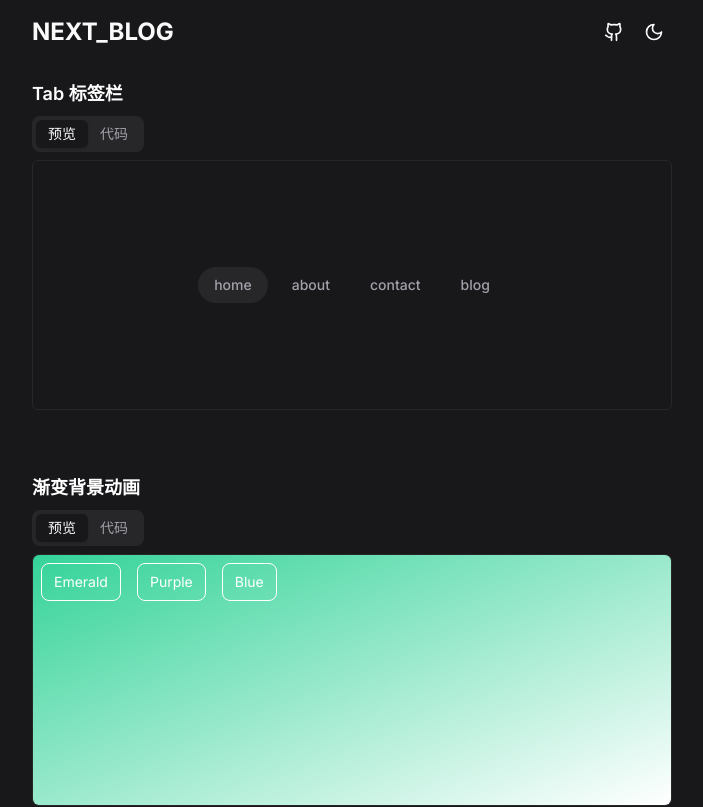
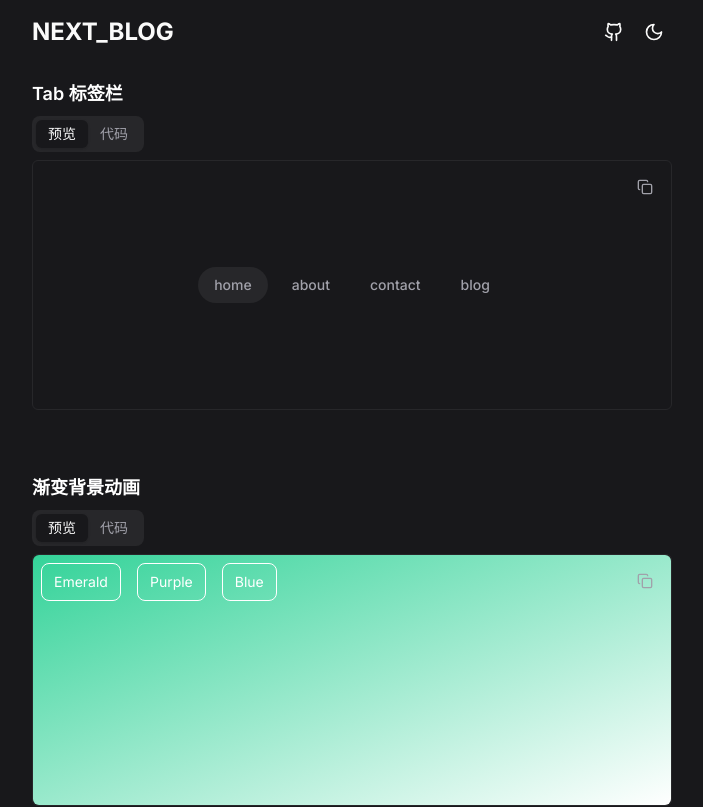
Before and after one commit to oyal/next-mdx-blog, a Next.js app: page /blogs/framer-motion-examples in a window 1280 px wide. Shown: the top 807 px of the page, without its empty margins (288-991 px from the left). Built offline with nearby package versions, Linux system fonts and the light colour scheme.

Commit message:
feat: 复制代码按钮

```diff
--- a/components/code-preview.tsx
+++ b/components/code-preview.tsx
@@ -1,8 +1,9 @@
 'use client'
 
-import { Suspense, useMemo } from 'react'
+import { useMemo } from 'react'
 import { Tabs, TabsContent, TabsList, TabsTrigger } from '@/components/ui/tabs'
 import Code from '@/components/code'
+import CopyButton from '@/components/copy-button'
 
 interface CodePreviewProps {
   path: string
@@ -33,11 +34,13 @@
         </TabsList>
         <TabsContent value="preview">
           <div className="relative flex min-h-[250px] items-center justify-center rounded-md border">
-            <Suspense fallback={<div>Loading...</div>}>{Preview}</Suspense>
+            {Preview}
+            <CopyButton content={codeString} />
           </div>
         </TabsContent>
-        <TabsContent value="code">
+        <TabsContent value="code" className="relative">
           <Code code={codeString} />
+          <CopyButton content={codeString} />
         </TabsContent>
       </Tabs>
     </div>
--- /dev/null
+++ b/components/copy-button.tsx
@@ -0,0 +1,45 @@
+'use client'
+
+import { useState } from 'react'
+import { CheckIcon, CopyIcon } from 'lucide-react'
+import { Button } from '@/components/ui/button'
+import { cn } from '@/lib/utils'
+
+const CopyButton = ({ content }: { content: string }) => {
+  const [copied, setCopied] = useState(false)
+
+  const onCopy = async () => {
+    try {
+      setCopied(true)
+      await navigator.clipboard.writeText(content)
+      setTimeout(() => {
+        setCopied(false)
+      }, 1000)
+    } catch (error) {
+      console.log(error)
+    }
+  }
+
+  return (
+    <Button
+      onClick={onCopy}
+      variant="ghost"
+      size="icon"
+      className="absolute right-2 top-2"
+    >
+      <CopyIcon
+        size={16}
+        className={cn('transition-all', copied ? 'scale-0' : 'scale-100')}
+      />
+      <CheckIcon
+        size={16}
+        className={cn(
+          'absolute transition-all',
+          copied ? 'scale-100' : 'scale-0',
+        )}
+      />
+    </Button>
+  )
+}
+
+export default CopyButton
--- /dev/null
+++ b/components/ui/button.tsx
@@ -0,0 +1,57 @@
+import * as React from "react"
+import { Slot } from "@radix-ui/react-slot"
+import { cva, type VariantProps } from "class-variance-authority"
+
+import { cn } from "@/lib/utils"
+
+const buttonVariants = cva(
+  "inline-flex items-center justify-center whitespace-nowrap rounded-md text-sm font-medium transition-colors focus-visible:outline-none focus-visible:ring-1 focus-visible:ring-ring disabled:pointer-events-none disabled:opacity-50",
+  {
+    variants: {
+      variant: {
+        default:
+          "bg-primary text-primary-foreground shadow hover:bg-primary/90",
+        destructive:
+          "bg-destructive text-destructive-foreground shadow-sm hover:bg-destructive/90",
+        outline:
+          "border border-input bg-background shadow-sm hover:bg-accent hover:text-accent-foreground",
+        secondary:
+          "bg-secondary text-secondary-foreground shadow-sm hover:bg-secondary/80",
+        ghost: "hover:bg-accent hover:text-accent-foreground",
+        link: "text-primary underline-offset-4 hover:underline",
+      },
+      size: {
+        default: "h-9 px-4 py-2",
+        sm: "h-8 rounded-md px-3 text-xs",
+        lg: "h-10 rounded-md px-8",
+        icon: "h-9 w-9",
+      },
+    },
+    defaultVariants: {
+      variant: "default",
+      size: "default",
+    },
+  }
+)
+
+export interface ButtonProps
+  extends React.ButtonHTMLAttributes<HTMLButtonElement>,
+    VariantProps<typeof buttonVariants> {
+  asChild?: boolean
+}
+
+const Button = React.forwardRef<HTMLButtonElement, ButtonProps>(
+  ({ className, variant, size, asChild = false, ...props }, ref) => {
+    const Comp = asChild ? Slot : "button"
+    return (
+      <Comp
+        className={cn(buttonVariants({ variant, size, className }))}
+        ref={ref}
+        {...props}
+      />
+    )
+  }
+)
+Button.displayName = "Button"
+
+export { Button, buttonVariants }
--- a/package.json
+++ b/package.json
@@ -14,6 +14,7 @@
     "@next/mdx": "^14.0.4",
     "@radix-ui/react-collapsible": "^1.1.0",
     "@radix-ui/react-icons": "^1.3.0",
+    "@radix-ui/react-slot": "^1.1.0",
     "@radix-ui/react-tabs": "^1.1.0",
     "@types/mdx": "^2.0.10",
     "class-variance-authority": "^0.7.0",
```
Also changed, not shown: 1 other file (tests, documents, lock files or other folders).
